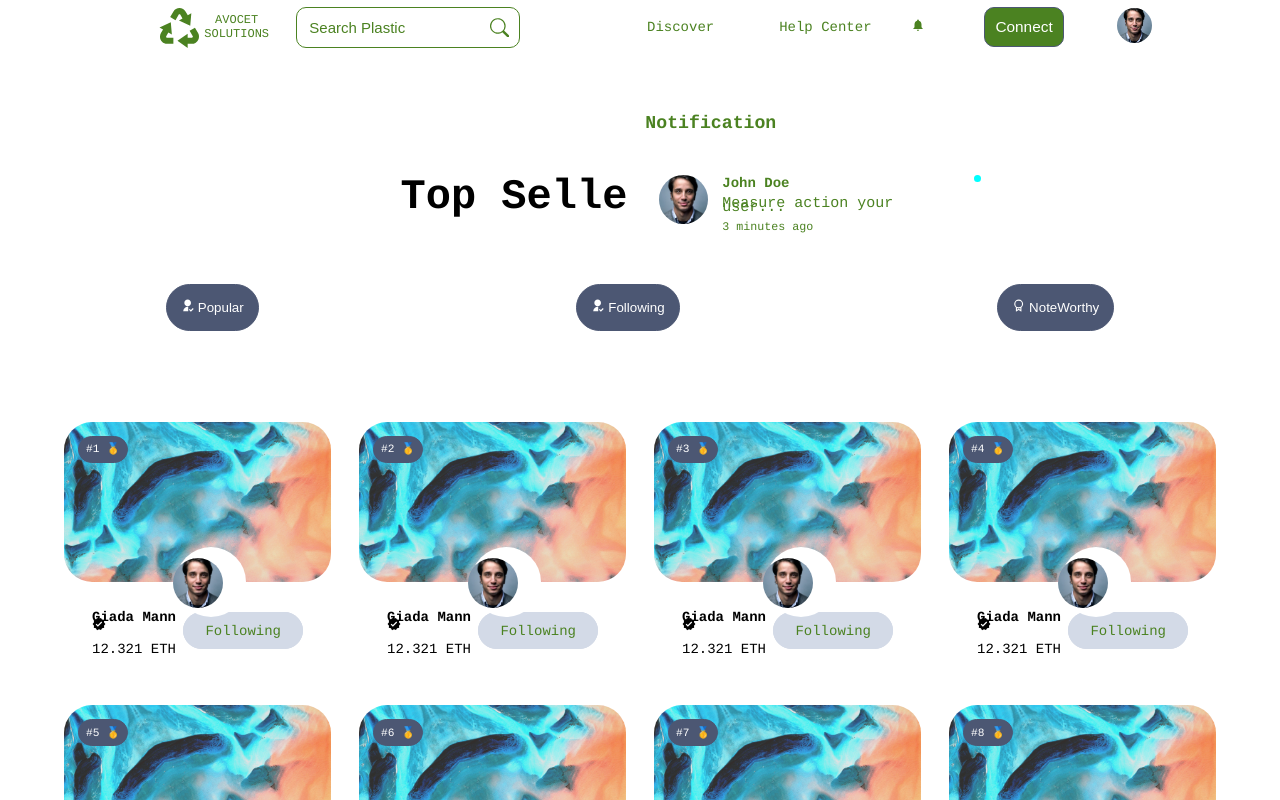
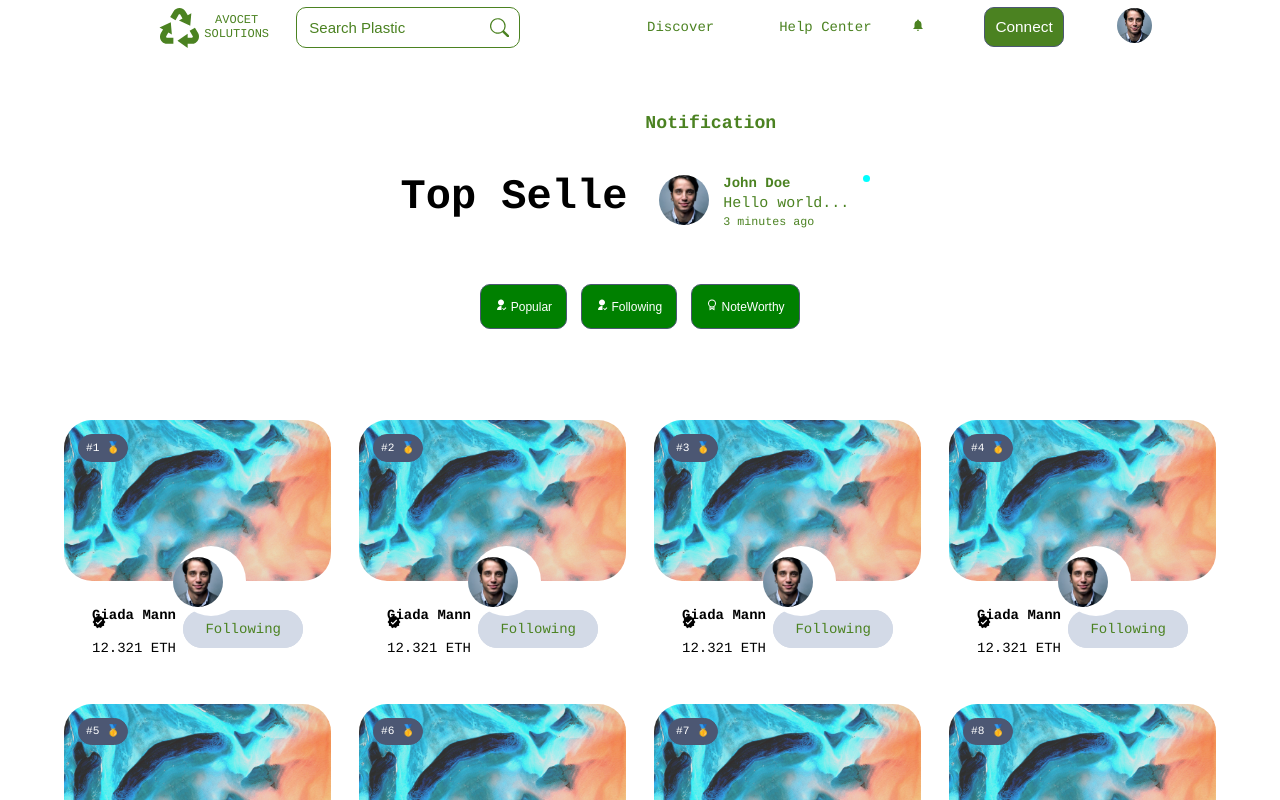
Before and after one commit to ameer017/avocet-frontend, a Next.js app: page /seller in a window 1280 px wide. Both pictures are taken after a click on the icon 918 px from the left and 25 px from the top of the page. Shown: the top 800 px of the page. Built offline with nearby package versions, Linux system fonts and the light colour scheme.

Commit message:
adding spices

```diff
--- a/components/Navbar/Notification/Notification.jsx
+++ b/components/Navbar/Notification/Notification.jsx
@@ -15,7 +15,7 @@ const Notification = () => {
           </div>
           <div className={Style.notification_box_info}>
             <h4>John Doe</h4>
-            <p>Measure action your user...</p>
+            <p>Hello world...</p>
             <small>3 minutes ago</small>
           </div>
           <span className={Style.notification_box_new}></span>
--- a/components/Subscribe/Subscribe.jsx
+++ b/components/Subscribe/Subscribe.jsx
@@ -32,10 +32,10 @@ const Subscribe = () => {
 
         <div className={Style.subscribe_box_right}>
           <Image
-            src={images.update}
+            src={images.envelope}
             alt="get update"
-            height={600}
-            width={800}
+            height={400}
+            width={600}
           />
         </div>
       </div>
--- a/sellerPage/FollowerTab/FollowerTab.module.css
+++ b/sellerPage/FollowerTab/FollowerTab.module.css
@@ -26,7 +26,7 @@
       padding: .5rem 1rem;
       border-radius: 4rem;
       display: flex;
-      justify-content:  space-around;
+      justify-content: center;
       gap: 1rem;
       align-items: center;
       font-size: 1.2rem;
@@ -34,15 +34,20 @@
   }
 
   .followerTab_tabs_btn button{
-      background-color: var(--icons-color);
+      background-color: green;
       color: var(--main-bg-color);
       padding: 1rem;
+      font-size: 12px;
       border: none;
-      border-radius: 4rem;
+      border-radius: 10px;
       cursor: pointer;
       border: 1px solid var(--icons-color);
       transition: all .3s ease-in;
-  }
+      -webkit-border-radius: 10px;
+      -moz-border-radius: 10px;
+      -ms-border-radius: 10px;
+      -o-border-radius: 10px;
+}
 
   .followerTab_tabs_btn button:hover{
       background-color: transparent;
```
